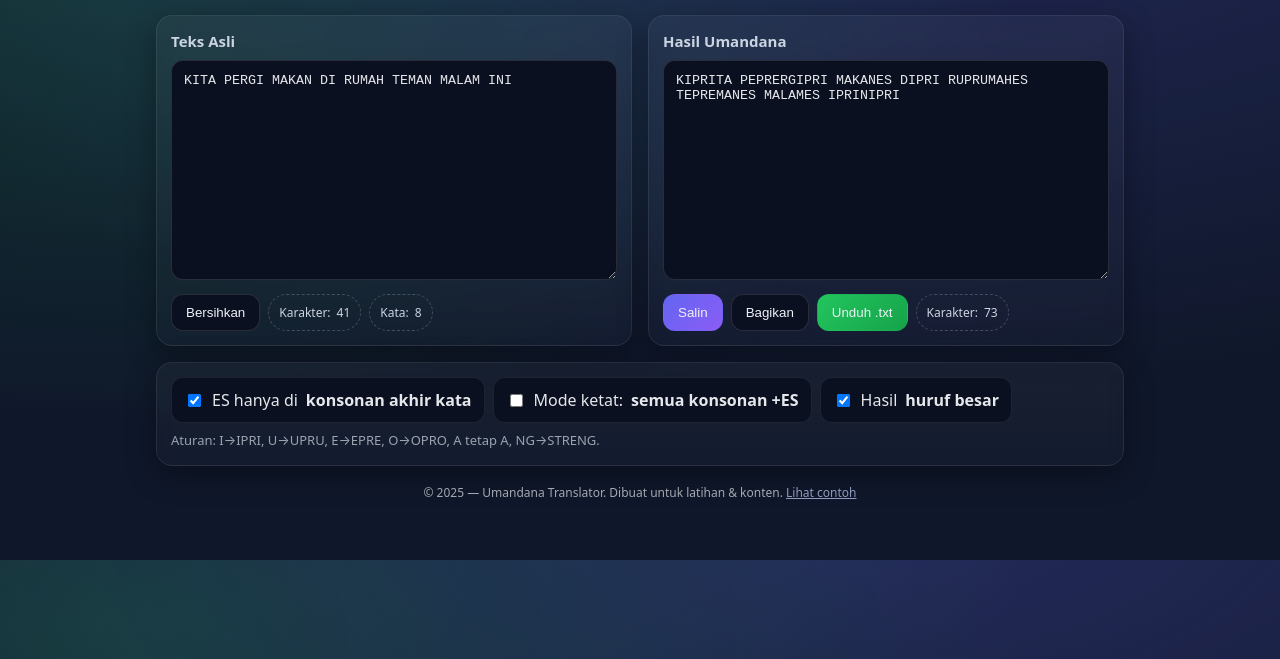
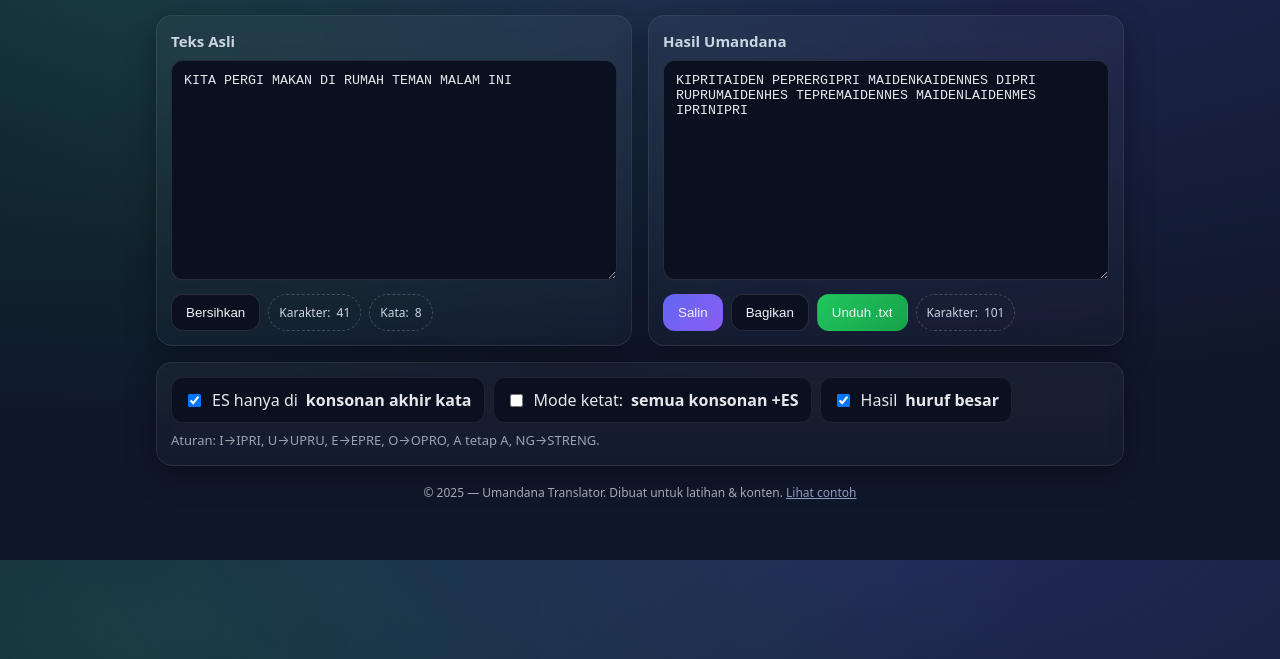
Before and after one commit to El48ai/umandana-translator, a plain HTML site: page index.html in a window 1280 px wide. Shown: the part 141-800 px from the top of the page. Drawn offline with Linux system fonts and the light colour scheme.

Commit message:
Perbaikan penuh: Umandana Translator versi baru ( A aiden )
- Memperbaiki aturan vokal (I→IPRI, U→UPRU, E→EPRE, O→OPRO, A aiden)
- Menambahkan konversi NG → STRENG
- Menambah tombol Salin, Bagikan, dan Unduh TXT
- Menambahkan mode ES fleksibel dan huruf besar

```diff
--- a/index.html
+++ b/index.html
@@ -102,7 +102,7 @@
   function isVowel(ch){ return /[AEIOUaeiou]/.test(ch); }
 
   const vokalMap = {
-    A: 'A', a:'a',
+    A: 'AIDEN', a:'aiden',
     I: 'IPRI', i:'ipri',
     U: 'UPRU', u:'upru',
     E: 'EPRE', e:'epre',
```
